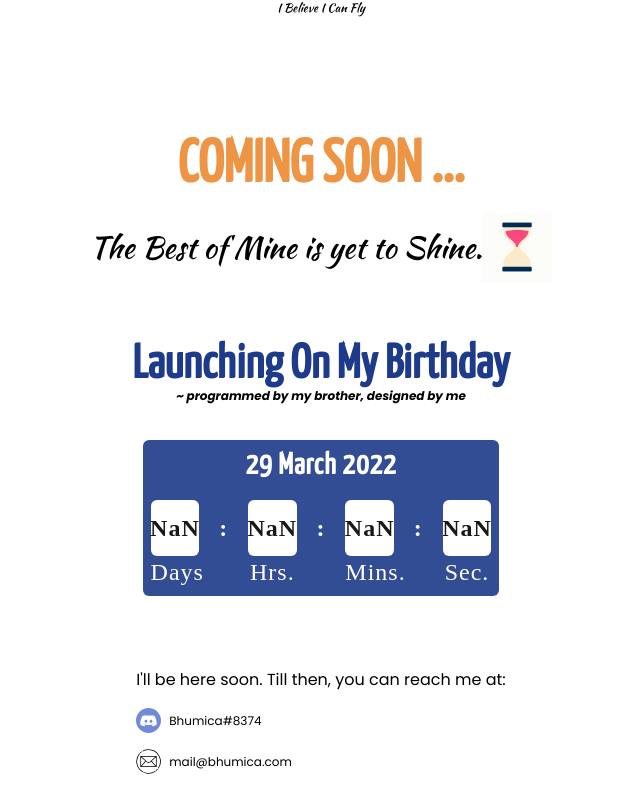
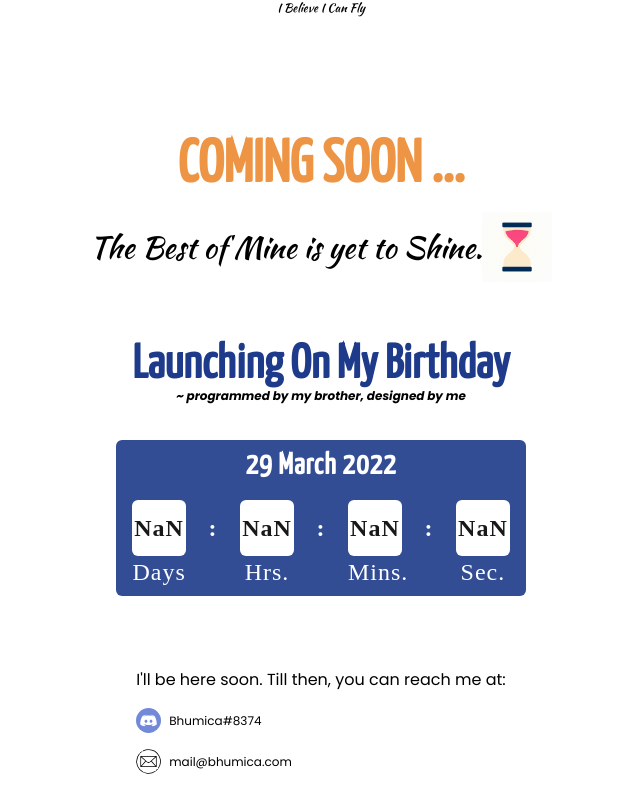
Before and after one commit to ArthThapa/bhumica, a Next.js app: page / in a window 1280 px wide. Shown: the top 812 px of the page, without its empty margins (319-959 px from the left). Built offline with nearby package versions, Linux system fonts and the light colour scheme; a web font is replaced by a local one.

Commit message:
update timer size

```diff
--- a/components/Timer.tsx
+++ b/components/Timer.tsx
@@ -43,7 +43,7 @@ const Timer = () => {
   };
 
   return (
-    <div className="items-center bg-blue-900 rounded-md  py-2 px-2 w-3/4 text-xl tracking-wider opacity-90">
+    <div className="items-center bg-blue-900 rounded-md  py-2 px-4 w-5/6 text-xl tracking-wider opacity-90">
       <h1 className="heading text-3xl mb-4 text-white">29 March 2022</h1>
       <div className="timer grid grid-cols-7 gap-0 items-center font-semibold text-2xl">
         <div className="flex flex-col bg-white rounded-md px-2 py-3 items-center">
```
